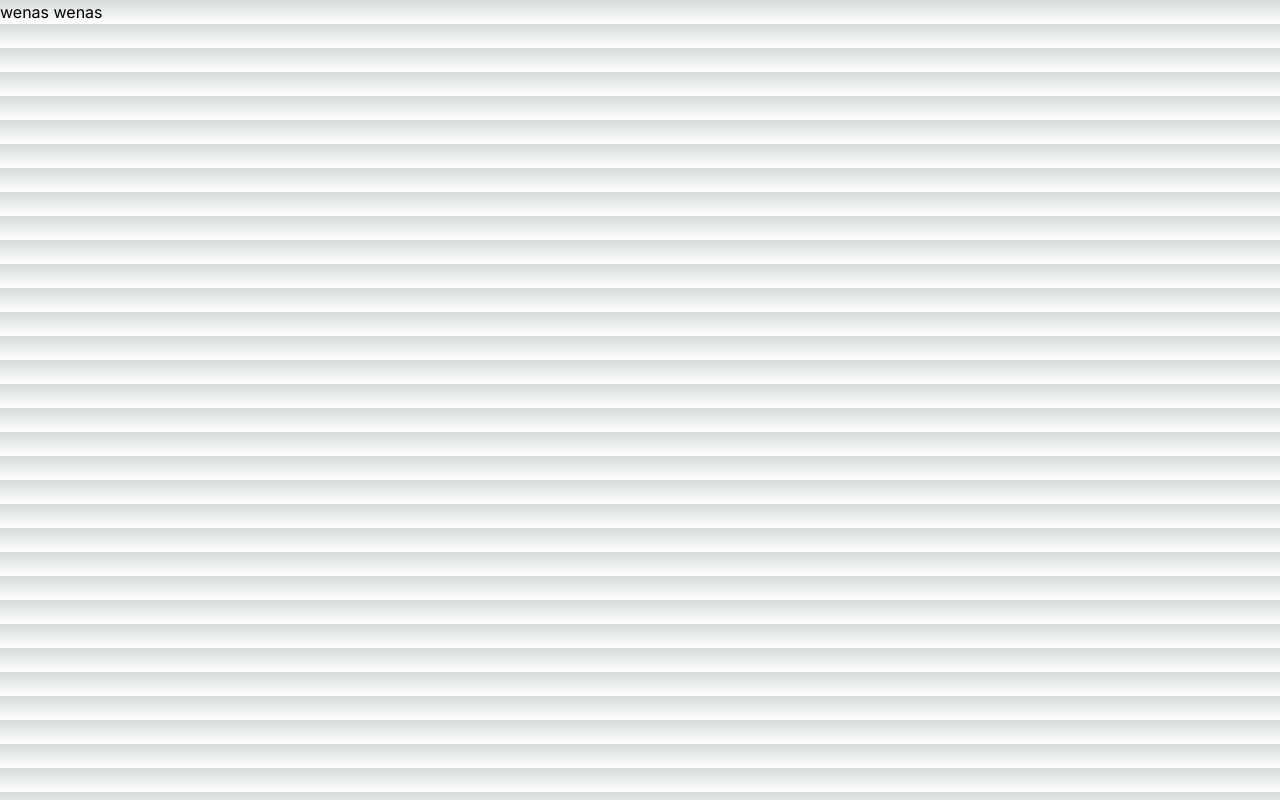
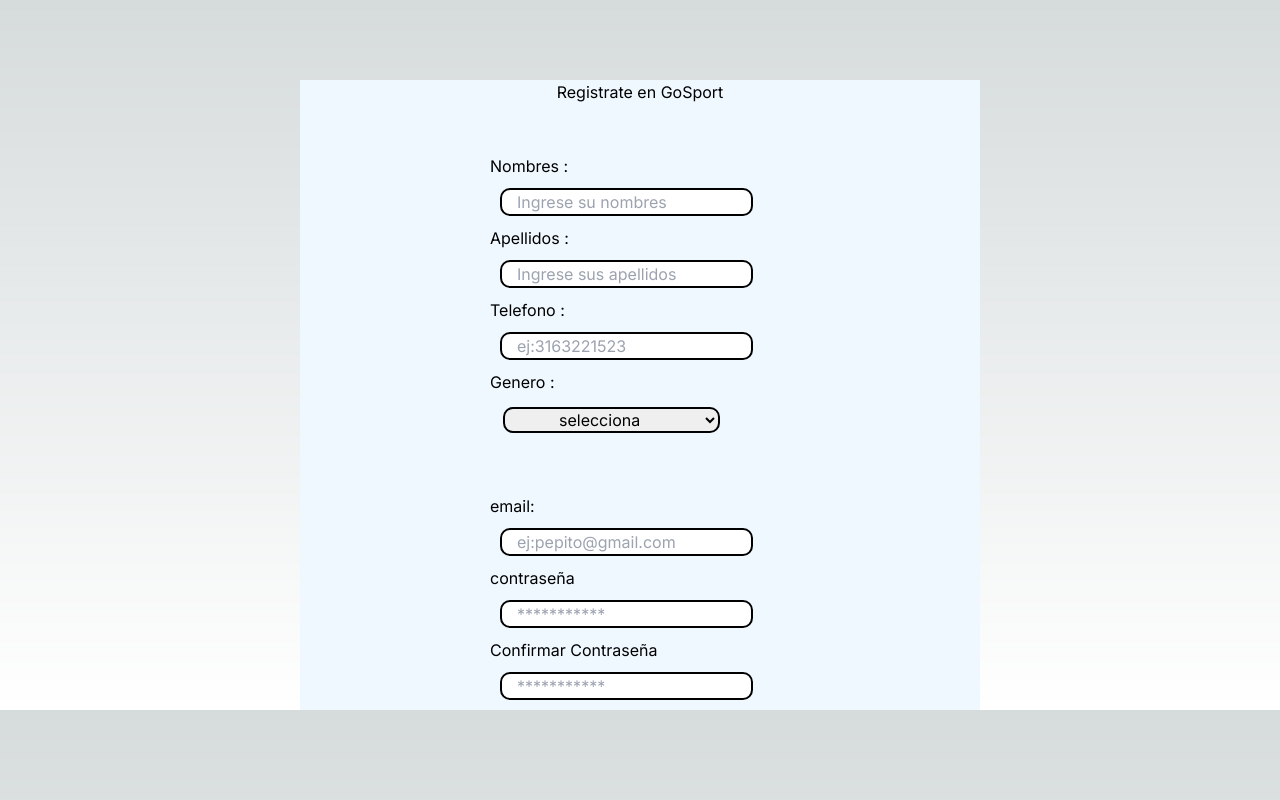
Before and after one commit to br3y3n/projectSena, a Next.js app: page /auth/registro in a window 1280 px wide. Built offline with nearby package versions, Linux system fonts and the light colour scheme.

Commit message:
registro

```diff
--- a/src/app/auth/registro/css.css
+++ /dev/null
@@ -1,3 +0,0 @@
-.hola{
-    background-color: aqua;
-}
--- a/src/app/auth/registro/page.jsx
+++ b/src/app/auth/registro/page.jsx
@@ -1,9 +1,44 @@
-import React from 'react'
+import React from 'react';
+import '../registro/styles.css';
 
- export default function page() {
+export default function Registro() {
   return (
     <>
-    <h1 className='hola'>wenas wenas</h1>
+      <div className='mayor'>
+        <h1 className='registro'>Registrate en GoSport</h1>
+
+        <div className='divdatos'>
+        <form action="datos">
+          <label htmlFor="nombre">Nombres :</label>
+          <input type="text" id="nombre" name="nombre" placeholder="Ingrese su nombres" required />
+
+          <label htmlFor="apellidos">Apellidos :</label>
+          <input type="text" id="nombre" name="nombre" placeholder="Ingrese sus apellidos" required />
+
+          <label htmlFor="telefono">Telefono :</label>
+          <input type="number" id="telefono" name="telefono" placeholder="ej:3163221523" required />
+
+          <label htmlFor="Genero">Genero :</label>
+          <select name="ciudad" id="ciudad">
+                    <option value="selecciona" disabled selected>selecciona</option>
+                    <option value="Femenino" >Femenino</option>
+                    <option value="medellin">Masculino</option>
+                    <option value="Prefiero no decirlo">Prefiero no decirlo</option>
+                </select>
+
+          <br /> <br />
+          <label for="">email: </label>
+          <input type="email" name="email" id="email" placeholder="ej:pepito@gmail.com" />
+
+          <label for="">contraseña</label>
+          <input type="password" placeholder="***********" name="password" id="password"/>
+
+          <label for="">Confirmar Contraseña</label>
+          <input type="password" placeholder="***********" name="password" id="password"/>
+
+        </form>
+        </div>
+      </div>
     </>
-  )
+  );
 }
--- /dev/null
+++ b/src/app/auth/registro/styles.css
@@ -0,0 +1,48 @@
+.mayor{
+    margin-top: 80px;
+    margin-right: 300px;
+    margin-left: 300px;
+    background-color: aliceblue;
+}
+h1{
+    color: black;
+}
+.registro{
+    text-align: center;
+    margin-top: 20px
+}
+label{
+    color: black;
+    text-align: center
+}
+
+select{
+    color: black;
+    margin: 13px;
+    border: 2px solid black;
+    border-radius:10px ;
+    padding-left: 50px;
+    padding-right: 3px;
+}
+.divdatos{
+    display: flex;
+    flex-direction: column;
+    align-items: center;
+    margin-top: 50px;
+}
+
+.divdatos form {
+    display: flex;
+    flex-direction: column;
+    align-items: flex-start; /* Alinear elementos del formulario al inicio del contenedor */
+    width: 300px; /* Ancho fijo para el formulario */
+}
+
+
+input{
+    border: 2px solid black;
+    border-radius: 10px;
+    margin: 10px;
+    color: black;
+    padding-left: 15px;
+}
```
